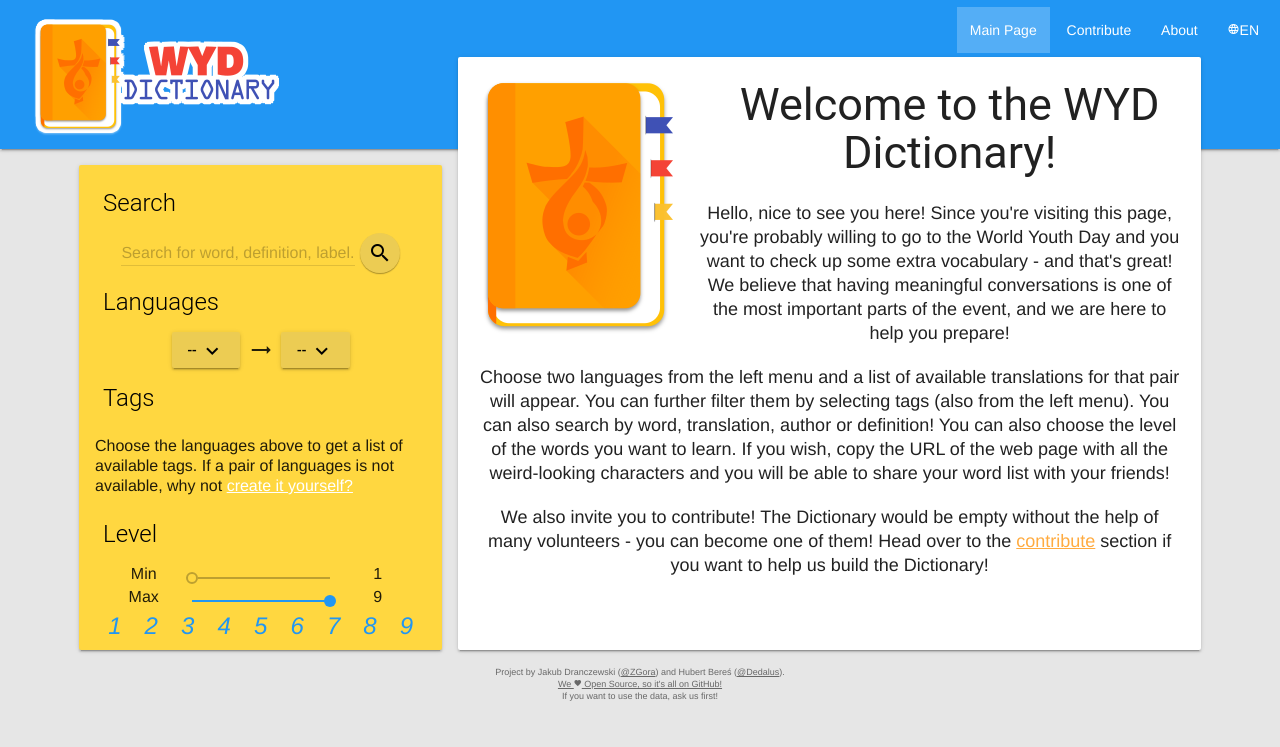
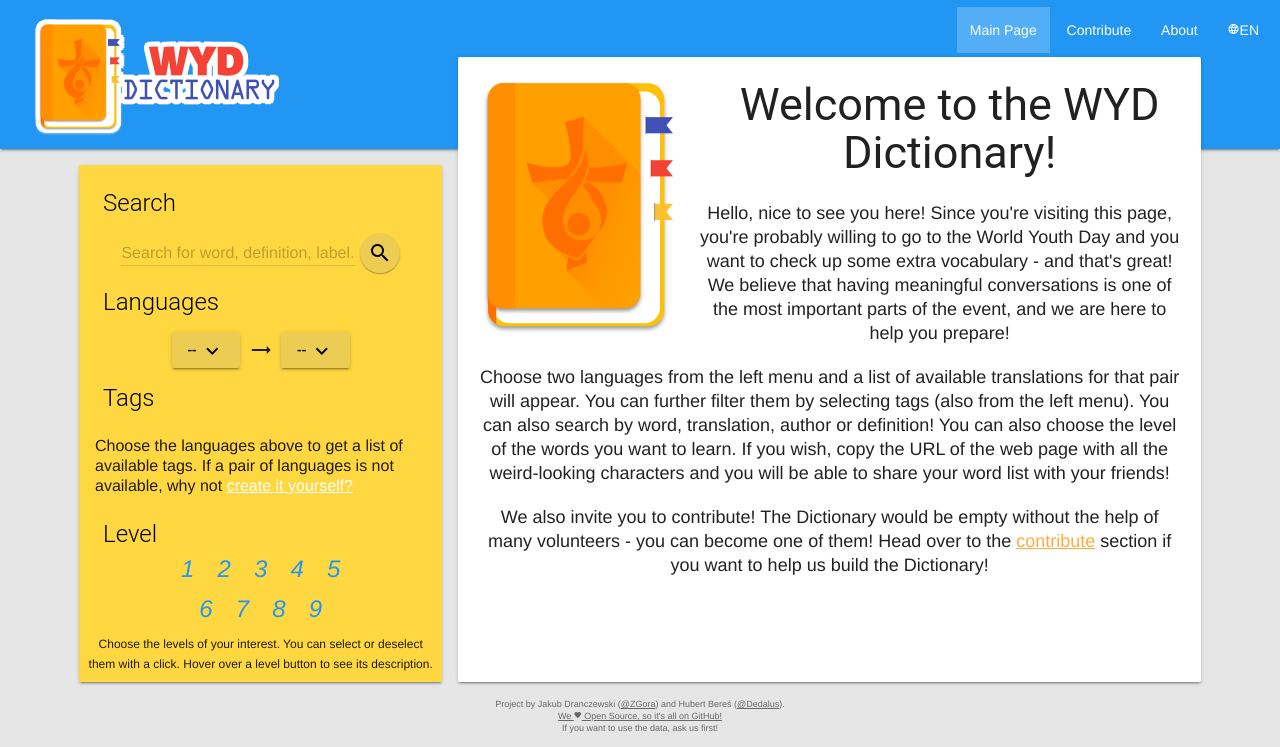
Before and after one commit to World-Youth-Days/Dictionary, a PHP site: page / in a window 1280 px wide. Shown: the part 53-800 px from the top of the page. Run offline with PHP 8.4, Linux system fonts and the light colour scheme; data comes from the database, SQL or seed files in the repository; both versions use the stored data as it was after the commit; some libraries are stand-ins or nearby versions.

Commit message:
Levels, bugfixes, multiline
A completely new level system, and a lot of js bugfixes - now the url
saving should work just perfect! Also, added support for multiline
records that will be needed for citations and possibly songs.

```diff
--- a/web-interface/index.php
+++ b/web-interface/index.php
@@ -187,39 +187,18 @@
                         <div class="mdl-card__title">
                             <h2 class="mdl-card__title-text"><?php t("Level") ?></h2>
                         </div>
-                        <div class="hardness-container" id="hardness-container-min">
-                            <div class="hardness-des" id="hardness-des-min">Min</div>
-                            <div class="hardness-slider">
-                                <input class="mdl-slider mdl-js-slider" type="range" min="1" max="9" value="1" id="hardness-min">
-                            </div>
-                            <div class="hardness-val" id="hardness-val-min">1</div>
-                        </div>
-                        <div class="hardness-container" id="hardness-container-max">
-                            <div class="hardness-des" id="hardness-des-min">Max</div>
-                            <div class="hardness-slider">
-                                <input class="mdl-slider mdl-js-slider" type="range" min="1" max="9" value="9" id="hardness-max">
-                            </div>
-                            <div class="hardness-val" id="hardness-val-max">9</div>
-                        </div>
                         <div class="hardness-toogle-container">
                             <?php for($i=1; $i<10; $i++) {?>
                                 <label class="mdl-icon-toggle mdl-js-icon-toggle mdl-js-ripple-effect" id="hardness-toggle-label-<?php echo $i ?>" for="hardness-toggle-<?php echo $i ?>">
-                                    <input type="checkbox" id="hardness-toggle-<?php echo $i ?>" class="mdl-icon-toggle__input" checked>
+                                    <input type="checkbox" id="hardness-toggle-<?php echo $i ?>" class="mdl-icon-toggle__input hardness-toggle-input" checked>
                                     <i class="mdl-icon-toggle__label"><?php echo $i ?></i>
                                 </label>
                             <?php } ?>
                         </div>
+                        <div id="hardness-des">
+                            <?php t("hardnessInstructions") ?>
+                        </div>
                     </div>
-                </div>
-                <div class="mdl-tooltip mdl-tooltip--large" for="hardness-container-min">
-                    <?php for($i=1; $i<10; $i++) {?>
-                        <span  class="min-des" id="min-des-<?php echo $i ?>" style="display: none"><?php t($i."-des") ?></span>
-                    <?php } ?>
-                </div>
-                <div class="mdl-tooltip mdl-tooltip--large" for="hardness-container-max">
-                    <?php for($i=1; $i<10; $i++) {?>
-                        <span class="max-des" id="max-des-<?php echo $i ?>" style="display: none"><?php t($i."-des") ?></span>
-                    <?php } ?>
                 </div>
                 <?php for($i=1; $i<10; $i++) {?>
                     <div class="mdl-tooltip mdl-tooltip--large" for="hardness-toggle-label-<?php echo $i ?>"><?php t($i."-des") ?></div>
--- a/web-interface/langs/en.php
+++ b/web-interface/langs/en.php
@@ -23,6 +23,7 @@ $translations = array(
     "Tags" => "Tags",
     "firstChooseTheLanguages" => "Choose the languages above to get a list of available tags. If a pair of languages is not available, why not <a href='#contribute'>create it yourself?</a>",
     "Level" => "Level",
+    "hardnessInstructions" => "Choose the levels of your interest. You can select or deselect them with a click. Hover over a level button to see its description.",
     "1-des" => "Basic conversations",
     "2-des" => "Advanced conversations",
     "3-des" => "Church-related",
--- a/web-interface/main.css
+++ b/web-interface/main.css
@@ -82,23 +82,11 @@ body {
 #tag-container .mdl-tooltip {
     margin-top: -35px;
 }
-.hardness-container {
-    text-align: center;
-}
-.hardness-des {
-    display: inline-block;
-    width: 35px;
-}
-.hardness-slider {
-    display: inline-block;
-    width: 190px;
-}
-.hardness-val {
-    display: inline-block;
-    width: 35px;
-}
 .hardness-toogle-container {
     text-align: center;
+    width: 210px;
+    line-height: 40px;
+    margin: -17px auto 7px auto;
 }
 .hardness-toogle-container label {
     display: inline-block;
@@ -107,6 +95,10 @@ body {
     line-height: 32px;
     font-size: 24px;
     color: rgba(148, 148, 148, 0.62);
+}
+#hardness-des {
+    font-size: 12px;
+    text-align: center;
 }
 @media screen and (max-width: 992px) {
     #word-container {
--- a/web-interface/main.js
+++ b/web-interface/main.js
@@ -38,7 +38,7 @@ $(document).ready(function() {
     })
 
     //Languages input events
-    if($("input[name='options-from']:checked").val()!=undefined && $("input[name='options-to']:checked").val()!=undefined) {
+    /*if($("input[name='options-from']:checked").val()!=undefined && $("input[name='options-to']:checked").val()!=undefined) {
         $.get("tags-language.php?from="+$("input[name='options-from']:checked").val()+"&to="+$("input[name='options-to']:checked").val(), function(data) {
             if (data!="//ABC//") {
                 data = data.split(";");
@@ -54,56 +54,24 @@ $(document).ready(function() {
                 $("#tags-instruction").show();
             }
         });
-    }
+    }*/
 
     $(".from-radio").change(function() {
         $("#language-from .radio-text").text($(this).val().substr(5));
         if($("input[name='options-to']:checked")[0] != undefined) {
-            $.get("tags-language.php?from="+$("input[name='options-from']:checked").val()+"&to="+$("input[name='options-to']:checked").val(), function(data) {
-                $("#tag-container label").hide();
-                if (data!="//ABC//") {
-                    data = data.split(";");
-                    for (i=0; i<data.length; i++) {
-                        $("#checkbox-"+data[i]).parent().show();
-                    }
-                    $(".tag-checkbox").each(function() {
-                        $(this).parent().removeClass("is-checked");
-                        $(this).prop('checked', false);
-                    });
-                    $("#tags-instruction").hide();
-                } else {
-                    $("#tags-instruction").show();
-                }
-            });
             data = location.hash;
             data = data.split(";");
             data[3] = $("input[name='options-from']:checked").val();
-            location.hash = "tags;"+$("#hardness-min").val()+";"+$("#hardness-max").val()+";"+$("input[name='options-from']:checked").val()+";"+$("input[name='options-to']:checked").val();
+            location.hash = "tags;"+selectedLevels()+";"+$("input[name='options-from']:checked").val()+";"+$("input[name='options-to']:checked").val();
         }
     });
     $(".to-radio").change(function() {
         $("#language-to .radio-text").text($(this).val().substr(3));
         if($("input[name='options-from']:checked")[0] != undefined) {
-            $.get("tags-language.php?from="+$("input[name='options-from']:checked").val()+"&to="+$("input[name='options-to']:checked").val(), function(data) {
-                $("#tag-container label").hide();
-                if (data!="//ABC//") {
-                    data = data.split(";");
-                    for (i=0; i<data.length; i++) {
-                        $("#checkbox-"+data[i]).parent().show();
-                    }
-                    $(".tag-checkbox").each(function() {
-                        $(this).parent().removeClass("is-checked");
-                        $(this).prop('checked', false);
-                    });
-                    $("#tags-instruction").hide();
-                } else {
-                    $("#tags-instruction").show();
-                }
-            });
             data = location.hash;
             data = data.split(";");
             data[4] = $("input[name='options-to']:checked").val();
-            location.hash = "tags;"+$("#hardness-min").val()+";"+$("#hardness-max").val()+";"+$("input[name='options-from']:checked").val()+";"+$("input[name='options-to']:checked").val();
+            location.hash = "tags;"+selectedLevels()+";"+$("input[name='options-from']:checked").val()+";"+$("input[name='options-to']:checked").val();
         }
     });
 
@@ -116,45 +84,34 @@ $(document).ready(function() {
             tags+=$(this).attr("id").substr(9)+";";
         });
         tags = tags.substring(0, tags.length-1);
-        location.hash = "tags;"+$("#hardness-min").val()+";"+$("#hardness-max").val()+";"+$("input[name='options-from']:checked").val()+";"+$("input[name='options-to']:checked").val()+";"+tags;
+        location.hash = "tags;"+selectedLevels()+";"+$("input[name='options-from']:checked").val()+";"+$("input[name='options-to']:checked").val()+";"+tags;
     });
 
     //Search input events
     $("#search_button_click").click(function() {
         query = $("#search_input_value").val();
-        location.hash = "search;"+$("#hardness-min").val()+";"+$("#hardness-max").val()+";"+query;
+        location.hash = "search;"+selectedLevels()+";"+query;
     });
     $("#search_input_value").keyup(function(e){
         if(e.keyCode == 13) {
             query = $("#search_input_value").val();
-            location.hash = "search;"+$("#hardness-min").val()+";"+$("#hardness-max").val()+";"+query;
+            location.hash = "search;"+selectedLevels()+";"+query;
         }
     });
 
     //Level input events
-    $("#hardness-min").change(function() {
+    $(".hardness-toggle-input").change(function() {
         data = location.hash.split(";");
-        data[1] = $(this).val();
+        data[1] = selectedLevels();
         location.hash = data.join(";");
+    })
+    function selectedLevels() {
+        selected = "";
+        $(".hardness-toggle-input:checked").each(function() {
+            selected += $(this).next().text()+",";
         });
-    $("#hardness-min").on('input', function () {
-        $("#hardness-val-min").text($(this).val());
-        $(".min-des").hide();
-        $("#min-des-"+$(this).val()).show();
-    });
-    $("#min-des-1").show();
-    $("#hardness-max").change(function() {
-        $("#hardness-val-max").text($(this).val());
-        data = location.hash.split(";");
-        data[2] = $(this).val();
-        location.hash = data.join(";");
-    });
-    $("#hardness-max").on('input', function () {
-        $("#hardness-val-max").text($(this).val());
-        $(".max-des").hide();
-        $("#max-des-"+$(this).val()).show();
-    });
-    $("#max-des-8").show();
+        return selected.substr(0,selected.length-1);
+    }
 
     //Some misc functions
     function hideAll() {
@@ -183,15 +140,40 @@ $(document).ready(function() {
         //Tags mode
         if (mode == "") {
             hideAll();
+            $("#words-table").hide();
+            $("#tag-container label").hide();
+            $("#tags-instruction").show();
+            $(".tag-checkbox").each(function() {
+                $(this).parent().removeClass("is-checked");
+                $(this).prop('checked', false);
+            });
+            $("#language-box input").each(function() {
+                $(this).removeAttr("checked");
+                $(this).parent().removeClass("is-checked");
+            });
+            $("#language-from .radio-text").text("--");
+            $("#language-to .radio-text").text("--");
             $("#communication-welcome").show();
             $("#loading").stop();
             $("#loading").fadeOut("slow");
         } else if (mode=="tags") {
             hideAll();
             $("#words-table").show();
+
             tags="";
+            $.get("tags-language.php?from="+data[2]+"&to="+data[3], function(tag_data) {
+                $("#tag-container label").hide();
+                if (tag_data!="//ABC//") {
+                    tag_data = tag_data.split(";");
+                    for (i=0; i<tag_data.length; i++) {
+                        $("#checkbox-"+tag_data[i]).parent().show();
+                    }
+                    $("#tags-instruction").hide();
+                } else {
+                    $("#tags-instruction").show();
+                }
                 $(".tag-checkbox").prop('checked', false);
-            for (i=5; i<data.length; i++) {
+                for (i=4; i<data.length; i++) {
                     tags += data[i] + ";";
                     $("#checkbox-"+data[i]).prop('checked', true);
                 }
@@ -202,22 +184,25 @@ $(document).ready(function() {
                         $(this).parent().removeClass("is-checked");
                     }
                 });
+                $("#"+data[2]).prop("checked", true);
+                $("#language-from .radio-text").text(data[2].substr(5));
                 $("#"+data[3]).prop("checked", true);
-            $("#language-from .radio-text").text(data[3].substr(5));
-            $("#"+data[4]).prop("checked", true);
-            $("#language-to .radio-text").text(data[4].substr(3));
-
-            $("#hardness-min").val(data[1]);
-            $("#hardness-val-min").text(data[1]);
-            $(".min-des").hide();
-            $("#min-des-"+data[1]).show();
-            $("#hardness-max").val(data[2]);
-            $("#hardness-val-max").text(data[2]);
-            $(".max-des").hide();
-            $("#max-des-"+data[2]).show();
+                $("#language-to .radio-text").text(data[3].substr(3));
+                levels = data[1].split(",");
+                $(".hardness-toggle-input").prop('checked', false);
+                for (i=0; i<levels.length; i++) {
+                    $("#hardness-toggle-"+levels[i]).prop("checked", true);
+                }
+                $(".hardness-toggle-input").each(function() {
+                    if($(this).prop('checked')) {
+                        $(this).parent().addClass("is-checked");
+                    } else {
+                        $(this).parent().removeClass("is-checked");
+                    }
+                });
 
                 tags = tags.substring(0, tags.length-1);
-            $.get("query.php?tag="+tags+"&lmin="+data[1]+"&lmax="+data[2]+"&from="+data[3]+"&to="+data[4], function(data) {
+                $.get("query.php?tag="+tags+"&levels="+data[1]+"&from="+data[2]+"&to="+data[3], function(data) {
                     if (data == "//ABC//") {
                         $("#words-table-body").html("");
                         $("#communication-choose-tags").show();
@@ -227,10 +212,14 @@ $(document).ready(function() {
                     $("#loading").stop();
                     $("#loading").fadeOut("slow");
                 });
+            });
+
         //Search mode
         } else if (mode=="search") {
             hideAll();
             $("#words-table").show();
+            $("#tag-container label").hide();
+            $("#tags-instruction").show();
             $(".tag-checkbox").each(function() {
                 $(this).parent().removeClass("is-checked");
                 $(this).prop('checked', false);
@@ -242,16 +231,7 @@ $(document).ready(function() {
             $("#language-from .radio-text").text("--");
             $("#language-to .radio-text").text("--");
 
-            $("#hardness-min").val(data[1]);
-            $("#hardness-val-min").text(data[1]);
-            $(".min-des").hide();
-            $("#min-des-"+data[1]).show();
-            $("#hardness-max").val(data[2]);
-            $("#hardness-val-max").text(data[2]);
-            $(".max-des").hide();
-            $("#max-des-"+data[2]).show();
-
-            $.get("search.php?search="+data[3]+"&lmin="+data[1]+"&lmax="+data[2], function(data) {
+            $.get("search.php?search="+data[2]+"&levels="+data[1], function(data) {
                 if (data == "//ABC//") {
                     $("#words-table-body").html("");
                     $("#communication-nothing-found").show();
@@ -263,6 +243,19 @@ $(document).ready(function() {
             });
         } else {
             hideAll();
+            $("#words-table").hide();
+            $("#tag-container label").hide();
+            $("#tags-instruction").show();
+            $(".tag-checkbox").each(function() {
+                $(this).parent().removeClass("is-checked");
+                $(this).prop('checked', false);
+            });
+            $("#language-box input").each(function() {
+                $(this).removeAttr("checked");
+                $(this).parent().removeClass("is-checked");
+            });
+            $("#language-from .radio-text").text("--");
+            $("#language-to .radio-text").text("--");
             $.get("pages/"+mode+".php", function(data) {
                 $("#communication-additional").html(data);
                 $("#words-table").hide();
```
Also changed, not shown: web-interface/query.php (+11 -5 lines), web-interface/search.php (+11 -5 lines), web-interface/dictionary.db. Lines whose indentation alone changed are shown as unchanged.
